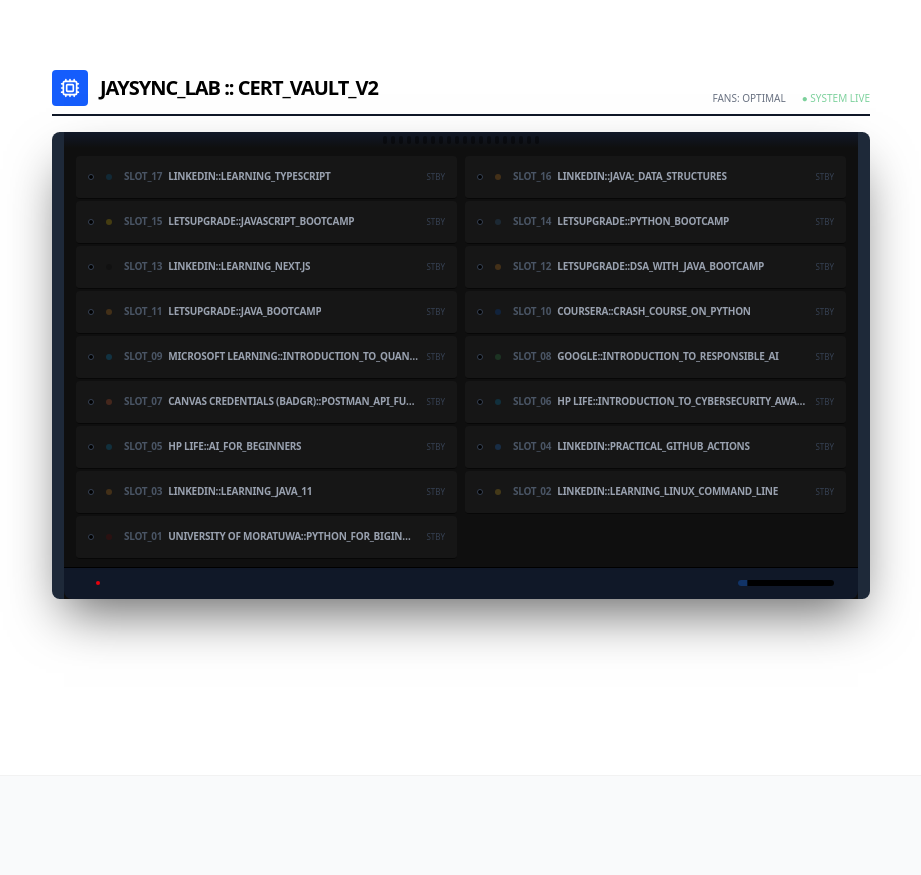
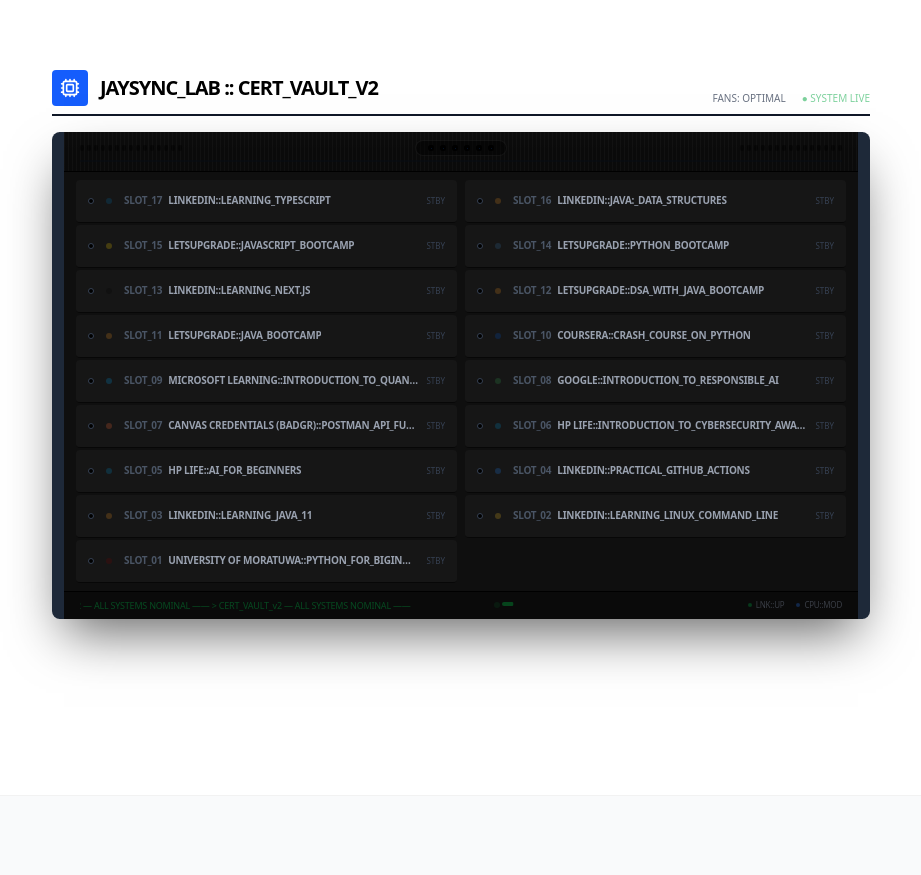
Before and after one commit to Anuja-jayasinghe/My-Portfolio, a Next.js app: page / in a window 1280 px wide. Shown: the part 4800-5675 px from the top of the page, without its empty margins (179-1100 px from the left). Built offline with nearby package versions, Linux system fonts and the light colour scheme; a web font is replaced by a local one.

Commit message:
serverrack satisfied

```diff
--- a/src/components/ui/ServerRack.tsx
+++ b/src/components/ui/ServerRack.tsx
@@ -31,14 +31,59 @@
       </div>
 
       {/* The Main Chassis - Natural Height (Scroll Trap Fixed) */}
-      <div className="relative bg-[#0f0f0f] rounded-lg border-x-[12px] border-gray-800 shadow-2xl shadow-black/60 overflow-hidden">
+      <div
+        onMouseLeave={() => setActiveBladeId(null)}
+        className="relative bg-[#0f0f0f] rounded-lg border-x-[12px] border-gray-800 shadow-2xl shadow-black/60 overflow-hidden"
+      >
 
-        {/* Top Vent Detail */}
-        <div className="h-4 w-full bg-gradient-to-b from-gray-900 to-transparent flex justify-center gap-1 py-1">
-          {[...Array(20)].map((_, i) => (
-            <div key={i} className="w-1 h-full bg-black/40 rounded-full" />
-          ))}
-        </div>        {/* Blades Container - Grows to fit all 17, now in 2 columns on desktop */}
+        {/* PART 1: TOP PANEL REDESIGN */}
+        <div className="relative h-10 w-full bg-[#0a0a0a] border-b border-black flex items-center px-4 overflow-hidden">
+          {/* Brushed Metal Texture Layer */}
+          <div className="absolute inset-0 opacity-[0.03] pointer-events-none bg-[repeating-linear-gradient(90deg,#fff,#fff_1px,transparent_1px,transparent_4px)]" />
+          <div className="absolute inset-0 opacity-10 pointer-events-none bg-[linear-gradient(180deg,rgba(255,255,255,0.1)_0%,transparent_50%,rgba(0,0,0,0.5)_100%)]" />
+
+          {/* Unit Markers - Left */}
+          <div className="absolute left-[-8px] top-0 bottom-0 w-2 flex flex-col justify-around py-1.5 opacity-40 select-none">
+            <span className="text-[6px] font-mono font-bold text-gray-500">1U</span>
+            <span className="text-[6px] font-mono font-bold text-gray-500">2U</span>
+          </div>
+
+          <div className="flex-1 flex flex-col gap-1 z-10">
+            {/* Industrial Vent Grille Pattern */}
+            <div className="flex items-center justify-between gap-4">
+              <div className="flex-1 flex gap-[3px] opacity-40 h-1.5">
+                {[...Array(15)].map((_, i) => (
+                  <div key={`l-${i}`} className="flex-1 max-w-[4px] h-full bg-black rounded-sm shadow-[inset_0_1px_1px_rgba(0,0,0,0.8)]" />
+                ))}
+              </div>
+
+              {/* PRIMARY AIR INTAKE - Central Focus */}
+              <div className="flex gap-1.5 px-3 py-1 bg-black/40 rounded-full border border-white/5 shadow-inner">
+                {[...Array(6)].map((_, i) => (
+                  <div key={`intake-${i}`} className="w-1.5 h-1.5 rounded-full bg-black shadow-[inset_0_1px_2px_rgba(0,0,0,0.9)] flex items-center justify-center">
+                    <div className="w-[1px] h-[1px] bg-blue-500/20 rounded-full" />
+                  </div>
+                ))}
+              </div>
+
+              <div className="flex-1 flex gap-[3px] opacity-40 h-1.5 justify-end">
+                {[...Array(15)].map((_, i) => (
+                  <div key={`r-${i}`} className="flex-1 max-w-[4px] h-full bg-black rounded-sm shadow-[inset_0_1px_1px_rgba(0,0,0,0.8)]" />
+                ))}
+              </div>
+            </div>
+            {/* Cable Management Bar Detail */}
+            <div className="h-0.5 w-full bg-gray-900 border-y border-black/50 opacity-50" />
+          </div>
+
+          {/* Unit Markers - Right */}
+          <div className="absolute right-[-8px] top-0 bottom-0 w-2 flex flex-col justify-around py-1.5 opacity-40 select-none">
+            <span className="text-[6px] font-mono font-bold text-gray-500">1U</span>
+            <span className="text-[6px] font-mono font-bold text-gray-500">2U</span>
+          </div>
+        </div>
+
+        {/* Blades Container - Grows to fit all 17, now in 2 columns on desktop */}
         <div className="py-2 px-3">
           <div className="grid grid-cols-1 md:grid-cols-2 gap-x-2 gap-y-0.5">
             {certificatesData.map((cert, index) => {
@@ -153,23 +198,58 @@
           </div>
         </div>
 
-        {/* Bottom Panel Detail */}
-        <div className="h-8 bg-gray-900 rounded-b-lg border-t border-black flex items-center justify-between px-6">
-          <div className="flex gap-1">
-            <div className="w-1 h-1 rounded-full bg-red-600 animate-ping" />
-            <div className="w-1 h-1 rounded-full bg-red-600" />
-          </div>
-          <div className="w-24 h-1.5 bg-black rounded-full overflow-hidden">
-            <motion.div
-              animate={{ x: [-100, 100] }}
-              transition={{ repeat: Infinity, duration: 3, ease: "linear" }}
-              className="w-1/2 h-full bg-blue-500/40"
-            />
+        {/* PART 2: BOTTOM PANEL REDESIGN */}
+        <div className="relative h-7 bg-[#0a0a0a] border-t border-black px-4 flex items-center overflow-hidden">
+          {/* Flash Effect on state change */}
+          <div key={activeBladeId} className="absolute inset-0 bg-green-500/10 pointer-events-none animate-status-flash" />
+
+          <div className="flex items-center justify-between w-full h-full font-mono text-[9px] tracking-tight">
+            {/* Status Information */}
+            <div className="flex items-center gap-2 overflow-hidden whitespace-nowrap">
+              {activeBladeId ? (
+                <div className="flex items-center gap-1.5 text-green-400">
+                  <span className="text-green-500/50">{">"}</span>
+                  <div className="flex gap-1 overflow-hidden">
+                    <span className="font-bold">READING:</span>
+                    {certificatesData.find(c => c.id === activeBladeId) && (
+                      <span className="animate-typing-active">
+                        {certificatesData.find(c => c.id === activeBladeId)?.issuer.toUpperCase()}::{certificatesData.find(c => c.id === activeBladeId)?.title.replace(/\s+/g, '_').toUpperCase()}
+                      </span>
+                    )}
+                  </div>
+                  <span className="w-1.5 h-3 bg-green-400 animate-terminal-cursor ml-0.5" />
+                </div>
+              ) : (
+                <div className="flex items-center gap-1.5 text-green-600/40">
+                  <span className="animate-marquee whitespace-nowrap">
+                    {">"} CERT_VAULT_v2 — ALL SYSTEMS NOMINAL —— {">"} CERT_VAULT_v2 — ALL SYSTEMS NOMINAL ——
+                  </span>
+                  <div className="flex gap-0.5 ml-2">
+                    <span className="w-1.5 h-1.5 rounded-full bg-green-600/20 animate-pulse" />
+                    <span className="w-3 h-1 bg-green-600/10 rounded-full overflow-hidden relative">
+                      <div className="absolute inset-0 bg-green-600/30 animate-scan-bar" />
+                    </span>
+                  </div>
+                </div>
+              )}
+            </div>
+
+            {/* Diagnostic Indicators */}
+            <div className="flex items-center gap-3 shrink-0 ml-4 opacity-50 uppercase text-[8px] text-gray-500">
+               <span className="flex items-center gap-1">
+                 <div className="w-1 h-1 rounded-full bg-green-500/50" />
+                 LNK::UP
+               </span>
+               <span className="hidden sm:inline-flex items-center gap-1">
+                 <div className="w-1 h-1 rounded-full bg-blue-500/50" />
+                 CPU::MOD
+               </span>
+            </div>
           </div>
         </div>
       </div>
 
-      {/* Global CSS for the scrollbar to keep it looking industrial */}
+      {/* Global CSS for the scrollbar and industrial effects */}
       <style jsx global>{`
         .custom-scrollbar::-webkit-scrollbar {
           width: 4px;
@@ -184,6 +264,49 @@
         .custom-scrollbar::-webkit-scrollbar-thumb:hover {
           background: #444;
         }
+
+        @keyframes marquee {
+          0% { transform: translateX(0); }
+          100% { transform: translateX(-50%); }
+        }
+        .animate-marquee {
+          animation: marquee 20s linear infinite;
+        }
+
+        @keyframes status-flash {
+          0% { opacity: 0.8; }
+          100% { opacity: 0; }
+        }
+        .animate-status-flash {
+          animation: status-flash 0.4s ease-out forwards;
+        }
+
+        @keyframes terminal-cursor {
+          0%, 100% { opacity: 1; }
+          50% { opacity: 0; }
+        }
+        .animate-terminal-cursor {
+          animation: terminal-cursor 0.8s step-end infinite;
+        }
+
+        @keyframes scan-bar {
+          0% { transform: translateX(-100%); }
+          100% { transform: translateX(100%); }
+        }
+        .animate-scan-bar {
+          animation: scan-bar 2s linear infinite;
+        }
+
+        @keyframes typing-active {
+          from { width: 0; }
+          to { width: 100%; }
+        }
+        .animate-typing-active {
+          display: inline-block;
+          overflow: hidden;
+          white-space: nowrap;
+          animation: typing-active 0.3s steps(30, end);
+        }
       `}</style>
     </div>
   );
```
